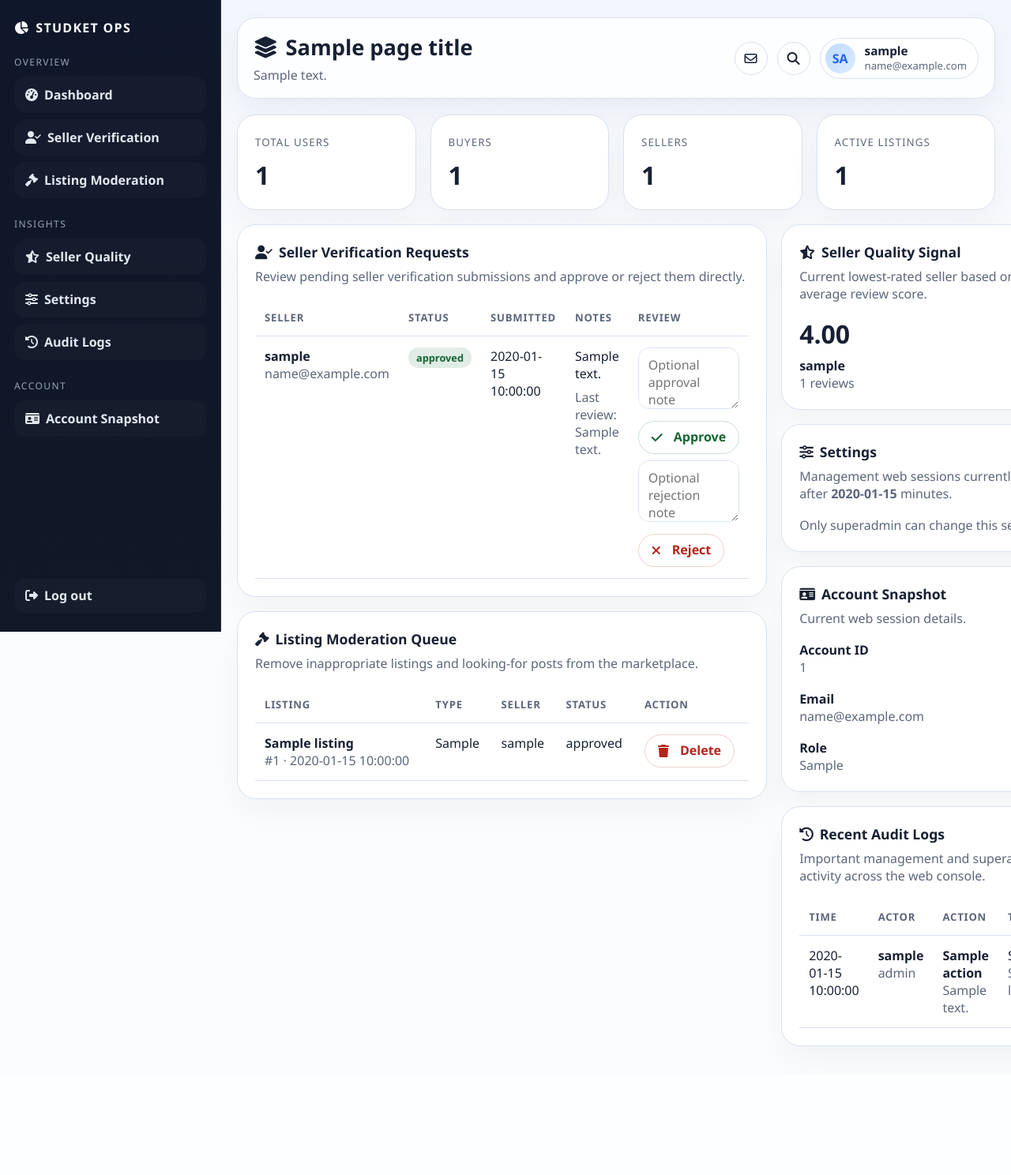
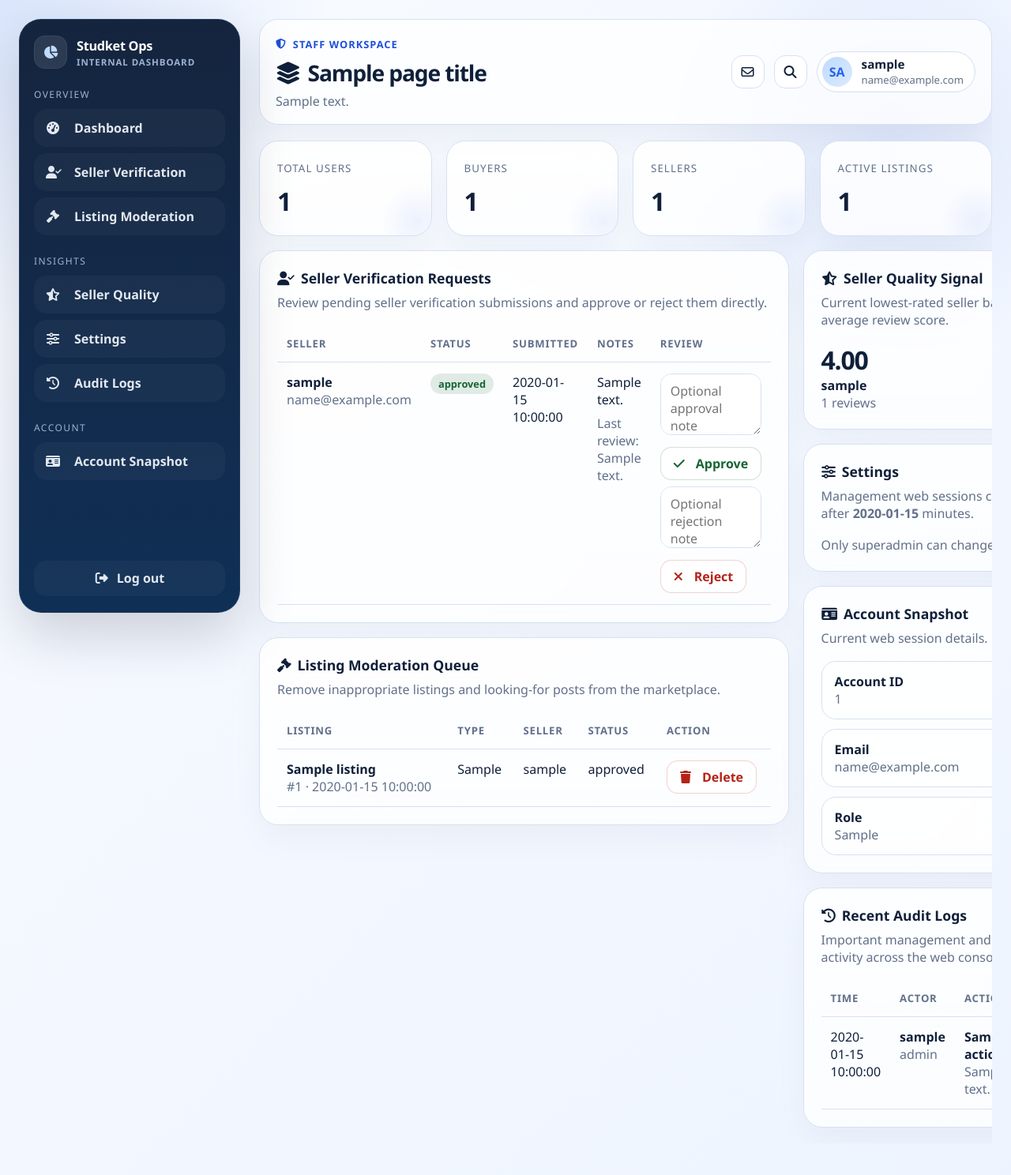
Before and after one commit to Terriakidesu/studket-backend, a FastAPI app: template app/templates/dashboard/index.html in a window 1280 px wide. Shown: the whole page at 79% size. Before the commit the page ends 1325 px from the top, so only its background shows below. Run offline with FastAPI, Linux system fonts and the light colour scheme; the template is opened without the code that fills it: most values are stand-ins (such as "Sample title", 1, 10 or a date in 2020); parts of the project's set-up code (start-up, migrations or seed data) failed here and were passed over.

Commit message:
style: align dashboard UI with auth and landing pages

```diff
--- a/app/templates/dashboard/_account.html
+++ b/app/templates/dashboard/_account.html
@@ -1,9 +1,9 @@
 <article class="panel">
     <h2><i class="fa-solid fa-id-card" style="margin-right:8px;"></i>Account Snapshot</h2>
     <p class="lead">Current web session details.</p>
-    <div class="grid">
-        <div><strong>Account ID</strong><br><span class="muted">{{ account.account_id }}</span></div>
-        <div><strong>Email</strong><br><span class="muted">{{ account.email }}</span></div>
-        <div><strong>Role</strong><br><span class="muted">{{ account.account_type }}</span></div>
+    <div class="detail-grid">
+        <div class="detail-card"><strong>Account ID</strong><br><span class="muted">{{ account.account_id }}</span></div>
+        <div class="detail-card"><strong>Email</strong><br><span class="muted">{{ account.email }}</span></div>
+        <div class="detail-card"><strong>Role</strong><br><span class="muted">{{ account.account_type }}</span></div>
     </div>
 </article>
--- a/app/templates/dashboard/_quality.html
+++ b/app/templates/dashboard/_quality.html
@@ -2,8 +2,8 @@
     <h2><i class="fa-solid fa-star-half-stroke" style="margin-right:8px;"></i>Seller Quality Signal</h2>
     <p class="lead">Current lowest-rated seller based on average review score.</p>
     {% if lowest_rated_seller %}
-    <div style="font-size:2rem; font-weight:800;">{{ "%.2f"|format(lowest_rated_seller.average_rating) }}</div>
-    <div style="margin-top:8px;"><strong>{{ lowest_rated_seller.username }}</strong><br><span class="muted">{{ lowest_rated_seller.review_count }} reviews</span></div>
+    <div class="value-display">{{ "%.2f"|format(lowest_rated_seller.average_rating) }}</div>
+    <div><strong>{{ lowest_rated_seller.username }}</strong><br><span class="muted">{{ lowest_rated_seller.review_count }} reviews</span></div>
     {% else %}
     <div class="muted">No seller review data yet.</div>
     {% endif %}
--- a/app/templates/dashboard/_session_policy.html
+++ b/app/templates/dashboard/_session_policy.html
@@ -9,7 +9,7 @@
                 <label class="muted" for="minutes">Timeout in minutes</label>
                 <input class="input" id="minutes" type="number" min="5" max="240" name="minutes" value="{{ management_timeout_minutes }}">
             </div>
-            <div style="display:flex; align-items:end;"><button type="submit" class="primary" style="width:100%;"><i class="fa-solid fa-floppy-disk" style="margin-right:6px;"></i>Update timeout</button></div>
+            <div style="display:flex; align-items:end;"><button type="submit" class="primary"><i class="fa-solid fa-floppy-disk" style="margin-right:6px;"></i>Update timeout</button></div>
         </div>
     </form>
     {% else %}
--- a/app/templates/dashboard/base.html
+++ b/app/templates/dashboard/base.html
@@ -5,53 +5,94 @@
 {% block head %}
 <style>
     :root {
-        --bg: #eef3fb;
-        --sidebar: #0f172a;
-        --sidebar-muted: #94a3b8;
-        --sidebar-active: #1d4ed8;
+        --bg: #eef4ff;
+        --bg-deep: #dbeafe;
+        --sidebar: #10203a;
+        --sidebar-muted: #9db1d0;
+        --sidebar-active: #2563eb;
         --panel: #ffffff;
-        --ink: #172033;
-        --muted: #5c667b;
-        --line: #d9e1ef;
+        --panel-soft: rgba(255, 255, 255, 0.78);
+        --ink: #10203a;
+        --muted: #61708a;
+        --line: #d5e1f2;
         --accent: #2563eb;
+        --accent-strong: #1d4ed8;
         --success: #166534;
         --danger: #b42318;
         --warning: #b45309;
     }
     * { box-sizing: border-box; }
+    html, body {
+        min-height: 100%;
+    }
     body {
         margin: 0;
-        background: linear-gradient(180deg, #eaf0fb, #f8fafc 24rem);
+        background:
+            radial-gradient(circle at top left, rgba(37, 99, 235, 0.14), transparent 26rem),
+            radial-gradient(circle at 88% 12%, rgba(29, 78, 216, 0.10), transparent 18rem),
+            linear-gradient(135deg, #f8fbff, var(--bg));
         color: var(--ink);
         font-family: "Segoe UI", sans-serif;
     }
     .dashboard-shell {
-        width: 100%;
-        margin: 0;
-        padding: 0;
+        width: min(1380px, calc(100% - 48px));
+        margin: 0 auto;
+        padding: 24px 0 40px;
     }
     .app-shell {
-        display: block;
+        position: relative;
         min-height: 100vh;
-        background: rgba(255, 255, 255, 0.35);
+        padding-left: 304px;
         overflow: hidden;
     }
     .sidebar {
         position: fixed;
-        top: 0;
-        left: 0;
+        top: 24px;
+        left: max(24px, calc((100vw - min(1380px, calc(100% - 48px))) / 2));
         width: 280px;
-        height: 100vh;
-        padding: 24px 18px;
+        height: calc(100vh - 48px);
+        padding: 20px 18px;
         display: flex;
         flex-direction: column;
-        background: linear-gradient(180deg, #0f172a, #111827); color: white;
-        border-right: 1px solid rgba(148, 163, 184, 0.14);
+        background:
+            linear-gradient(180deg, rgba(16, 32, 58, 0.98), rgba(11, 43, 82, 0.98));
+        color: white;
+        border: 1px solid rgba(147, 197, 253, 0.10);
+        border-radius: 28px;
+        box-shadow: 0 28px 68px rgba(15, 23, 42, 0.18);
         z-index: 10;
     }
     .brand {
-        display: block; margin-bottom: 24px; color: white; text-decoration: none;
-        font-weight: 800; letter-spacing: .08em; text-transform: uppercase;
+        display: inline-flex;
+        align-items: center;
+        gap: 12px;
+        margin-bottom: 24px;
+        color: white;
+        text-decoration: none;
+        font-weight: 800;
+        font-size: 1.02rem;
+        letter-spacing: -.02em;
+    }
+    .brand-mark {
+        width: 42px;
+        height: 42px;
+        display: inline-flex;
+        align-items: center;
+        justify-content: center;
+        border-radius: 14px;
+        background: rgba(255, 255, 255, 0.10);
+        color: #bfdbfe;
+        box-shadow: inset 0 0 0 1px rgba(255, 255, 255, 0.06);
+    }
+    .brand-copy {
+        display: grid;
+        gap: 2px;
+    }
+    .brand-copy small {
+        color: var(--sidebar-muted);
+        font-size: .72rem;
+        letter-spacing: .08em;
+        text-transform: uppercase;
     }
     .sidebar-group { margin-bottom: 24px; }
     .sidebar-title {
@@ -60,26 +101,70 @@
     }
     .sidebar-nav { display: grid; gap: 8px; }
     .sidebar-link {
-        display: block; padding: 12px 14px; border-radius: 14px; color: #e2e8f0;
-        text-decoration: none; font-weight: 600; background: rgba(255,255,255,0.02);
+        display: flex;
+        align-items: center;
+        gap: 10px;
+        width: 100%;
+        padding: 12px 14px;
+        border-radius: 16px;
+        color: #e2e8f0;
+        text-decoration: none;
+        font-weight: 600;
+        background: rgba(255,255,255,0.03);
+        border: 1px solid transparent;
+        transition: background-color .18s ease, border-color .18s ease, transform .18s ease;
     }
-    .sidebar-link:hover, .sidebar-link:focus { background: rgba(37, 99, 235, 0.18); color: white; }
-    .sidebar-link.active { background: var(--sidebar-active); color: white; }
+    .sidebar-link:hover, .sidebar-link:focus {
+        background: rgba(37, 99, 235, 0.16);
+        border-color: rgba(147, 197, 253, 0.12);
+        color: white;
+        transform: translateY(-1px);
+    }
+    .sidebar-link.active {
+        background: linear-gradient(135deg, var(--sidebar-active), var(--accent-strong));
+        color: white;
+        box-shadow: 0 12px 24px rgba(37, 99, 235, 0.22);
+    }
+    .sidebar-link i {
+        width: 18px;
+        text-align: center;
+    }
     .sidebar-footer { margin-top: auto; }
     .main {
         min-width: 0;
-        margin-left: 280px;
-        width: calc(100% - 280px);
-        padding: 22px 20px 36px;
+        width: 100%;
+        padding: 0 0 20px;
     }
     .navbar {
-        display: flex; justify-content: space-between; align-items: center; gap: 16px;
-        margin-bottom: 20px; padding: 18px 20px; background: rgba(255,255,255,.86);
-        border: 1px solid var(--line); border-radius: 24px;
+        display: flex;
+        justify-content: space-between;
+        align-items: center;
+        gap: 16px;
+        margin-bottom: 20px;
+        padding: 18px 20px;
+        background: rgba(255,255,255,.78);
+        border: 1px solid var(--line);
+        border-radius: 24px;
+        backdrop-filter: blur(12px);
         box-shadow: 0 18px 40px rgba(15, 23, 42, 0.05);
     }
-    .navbar h1 { margin: 0; font-size: 1.7rem; }
+    .navbar h1 {
+        margin: 0;
+        font-size: clamp(1.5rem, 2.2vw, 1.85rem);
+        letter-spacing: -.04em;
+    }
     .navbar p { margin: 6px 0 0; color: var(--muted); }
+    .eyebrow {
+        display: inline-flex;
+        align-items: center;
+        gap: 8px;
+        margin-bottom: 8px;
+        color: var(--accent-strong);
+        font-size: .8rem;
+        font-weight: 700;
+        letter-spacing: .08em;
+        text-transform: uppercase;
+    }
     .actions { display: flex; gap: 12px; align-items: center; flex-wrap: wrap; }
     .nav-icon {
         width: 42px;
@@ -95,6 +180,7 @@
         border-radius: 999px;
         background: #fff;
         border: 1px solid var(--line);
+        box-shadow: inset 0 0 0 1px rgba(37, 99, 235, 0.03);
     }
     .profile-avatar {
         width: 38px;
@@ -124,27 +210,58 @@
         align-items: center;
         justify-content: center;
         gap: 8px;
-        min-height: 42px; border-radius: 999px; border: 1px solid var(--line); background: white;
+        min-height: 42px;
+        border-radius: 14px;
+        border: 1px solid var(--line);
+        background: white;
         max-width: 100%;
         color: var(--ink); padding: 0 16px; text-decoration: none; font: inherit; font-weight: 600; cursor: pointer;
         line-height: 1.2;
         white-space: nowrap;
         vertical-align: middle;
+        transition: transform .18s ease, box-shadow .18s ease, border-color .18s ease;
     }
-    button.primary { background: var(--accent); color: white; border-color: var(--accent); }
+    .button:hover,
+    button:hover {
+        transform: translateY(-1px);
+        box-shadow: 0 12px 24px rgba(16, 32, 58, 0.06);
+    }
+    .button.primary,
+    button.primary {
+        background: linear-gradient(135deg, var(--accent), var(--accent-strong));
+        color: white;
+        border-color: transparent;
+        box-shadow: 0 12px 24px rgba(37, 99, 235, 0.20);
+    }
     .grid { display: grid; gap: 18px; }
     .metrics { grid-template-columns: repeat(4, minmax(0, 1fr)); }
     .metric {
-        background: var(--panel); border: 1px solid var(--line); border-radius: 24px; padding: 22px;
+        position: relative;
+        overflow: hidden;
+        background: linear-gradient(180deg, rgba(255,255,255,0.9), rgba(255,255,255,0.78));
+        border: 1px solid var(--line);
+        border-radius: 24px;
+        padding: 22px;
         box-shadow: 0 18px 40px rgba(15, 23, 42, 0.04);
+    }
+    .metric::after {
+        content: "";
+        position: absolute;
+        inset: auto -28px -28px auto;
+        width: 92px;
+        height: 92px;
+        border-radius: 999px;
+        background: radial-gradient(circle, rgba(37, 99, 235, 0.08), transparent 72%);
     }
     .metric small { color: var(--muted); text-transform: uppercase; letter-spacing: .08em; }
     .metric strong { display: block; margin-top: 10px; font-size: 2rem; }
     .content-grid { grid-template-columns: 1.2fr .8fr; align-items: start; margin-top: 18px; }
     .stack { display: grid; gap: 18px; }
     .panel {
-        background: var(--panel); border: 1px solid var(--line); border-radius: 24px; padding: 22px;
+        background: linear-gradient(180deg, rgba(255,255,255,0.88), rgba(255,255,255,0.76));
+        border: 1px solid var(--line); border-radius: 24px; padding: 22px;
         box-shadow: 0 18px 40px rgba(15, 23, 42, 0.04);
+        backdrop-filter: blur(8px);
     }
     .panel h2 { margin: 0 0 8px; font-size: 1.1rem; }
     .panel p.lead { margin: 0 0 18px; color: var(--muted); }
@@ -163,15 +280,42 @@
     .danger { color: var(--danger); border-color: rgba(180,35,24,.2); }
     .success-btn { color: var(--success); border-color: rgba(22,101,52,.2); }
     .muted { color: var(--muted); }
+    .detail-grid {
+        display: grid;
+        gap: 12px;
+    }
+    .detail-card {
+        padding: 14px 16px;
+        border: 1px solid var(--line);
+        border-radius: 18px;
+        background: rgba(255,255,255,0.58);
+    }
+    .value-display {
+        font-size: 2rem;
+        font-weight: 800;
+        letter-spacing: -.04em;
+    }
+    .block-spacer {
+        margin-top: 16px;
+    }
     @media (max-width: 1180px) {
-        .app-shell { min-height: 100vh; border-radius: 0; }
+        .dashboard-shell {
+            width: min(100%, calc(100% - 40px));
+            padding: 20px 0 32px;
+        }
+        .app-shell {
+            min-height: 100vh;
+            border-radius: 0;
+            padding-left: 0;
+        }
         .sidebar {
             position: static;
+            left: auto;
             width: auto;
             height: auto;
             min-height: auto;
-            border-right: 0;
-            border-bottom: 1px solid rgba(148, 163, 184, 0.14);
+            margin-bottom: 20px;
+            border-bottom: 0;
             overflow: visible;
         }
         .main {
@@ -187,6 +331,7 @@
         .actions { width: 100%; }
         .profile-chip { max-width: 100%; }
         .profile-copy span { overflow-wrap: anywhere; }
+        .button, button { width: 100%; }
     }
 </style>
 {% endblock %}
@@ -195,7 +340,13 @@
 <div class="dashboard-shell">
     <div class="app-shell">
         <aside class="sidebar">
-            <a class="brand" href="/"><i class="fa-solid fa-chart-pie" style="margin-right:8px;"></i>Studket Ops</a>
+            <a class="brand" href="/">
+                <span class="brand-mark"><i class="fa-solid fa-chart-pie"></i></span>
+                <span class="brand-copy">
+                    <span>Studket Ops</span>
+                    <small>Internal Dashboard</small>
+                </span>
+            </a>
 
             <div class="sidebar-group">
                 <p class="sidebar-title">Overview</p>
@@ -225,8 +376,8 @@
             <div class="sidebar-footer">
                 <form method="post" action="/logout">
                     <input type="hidden" name="csrf_token" value="{{ csrf_token }}">
-                    <button type="submit" class="sidebar-link" style="width:100%; text-align:left; border:0;">
-                        <i class="fa-solid fa-right-from-bracket" style="margin-right:8px;"></i>Log out
+                    <button type="submit" class="sidebar-link" style="text-align:left;">
+                        <i class="fa-solid fa-right-from-bracket"></i>Log out
                     </button>
                 </form>
             </div>
@@ -235,6 +386,7 @@
         <main class="main">
             <section class="navbar">
                 <div>
+                    <div class="eyebrow"><i class="fa-solid fa-shield-halved"></i> Staff Workspace</div>
                     <h1><i class="fa-solid fa-layer-group" style="margin-right:10px;"></i>{{ page_title }}</h1>
                     <p>{{ page_description }}</p>
                 </div>
```
Also changed, not shown: app/templates/dashboard/overview.html (+8 -8 lines).
